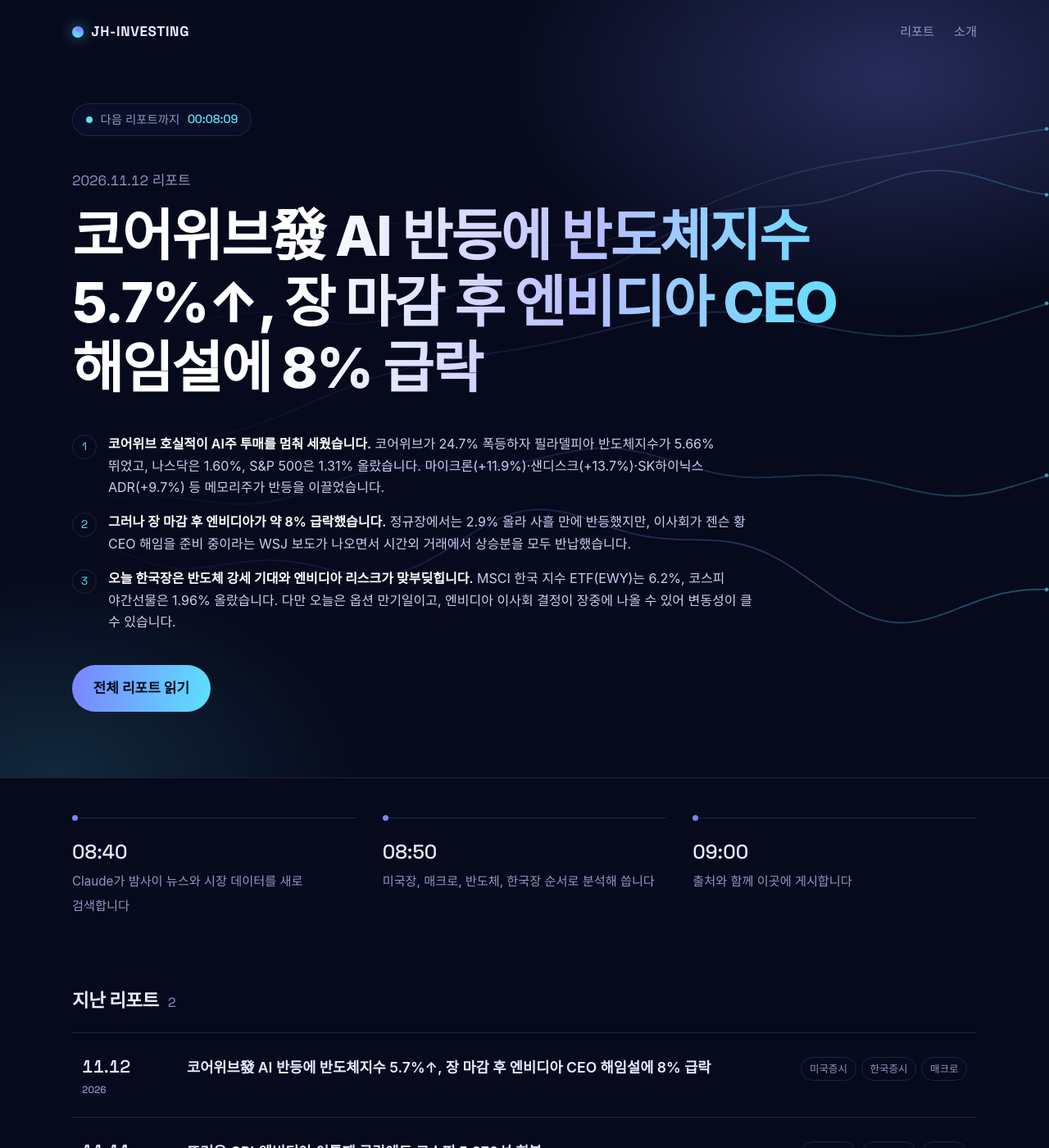
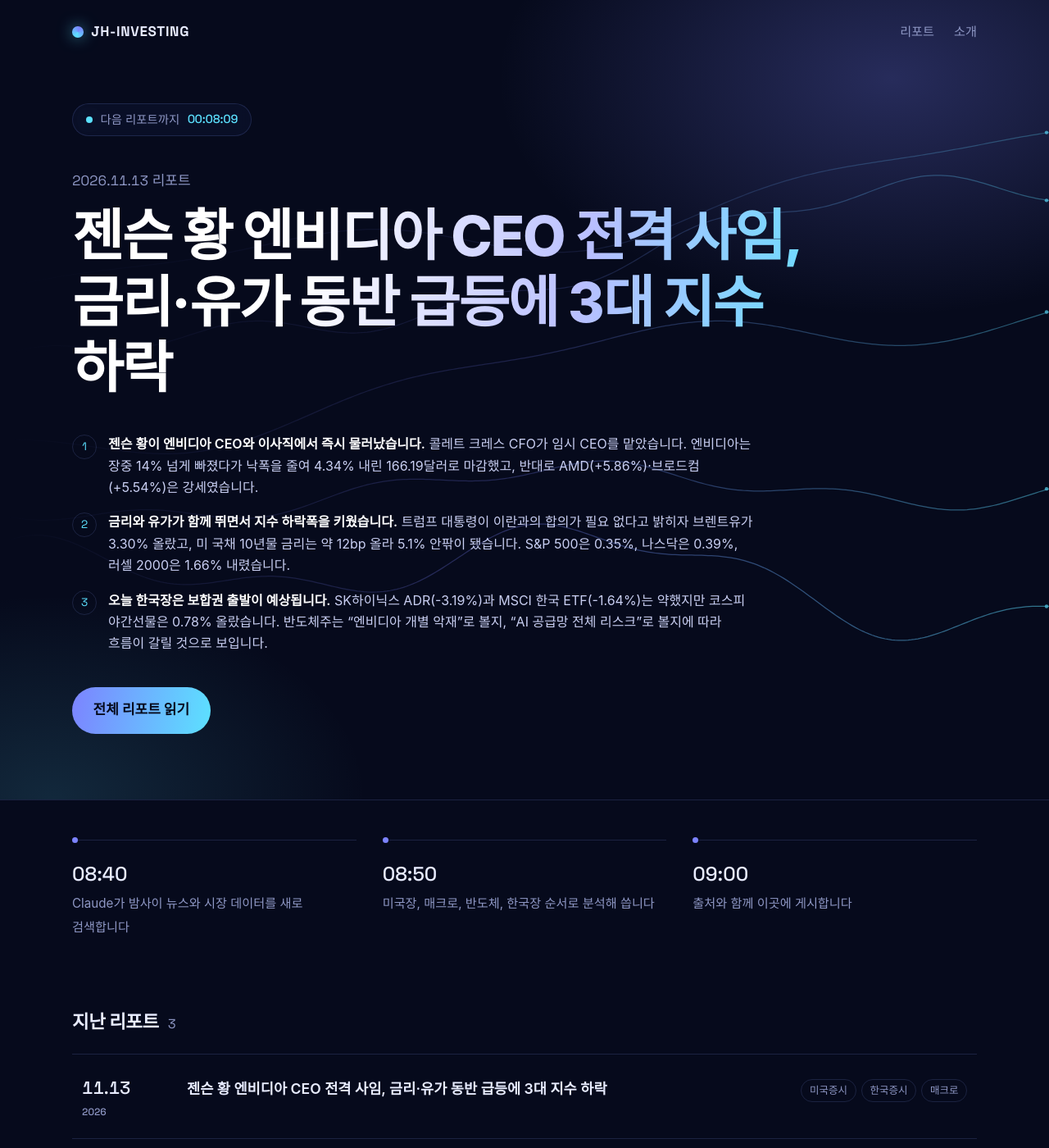
Before and after one commit to jaehun-py0/JH-INVESTING, a Jekyll site: the page built from index.md, in a window 1280 px wide and 1400 px high. Shown: the whole window at 82% size. Built offline with Jekyll 4.4.1, drawn with Linux system fonts in a browser that asks for light colours; some web fonts are replaced; part of the change alters nothing that is shown.

Commit message:
report: 2026-11-13 데일리 마켓 리포트
Co-Authored-By: Claude Opus 5.5 <noreply@anthropic.com>
Claude-Session: https://claude.ai/code/session_01NYfSVazsUK7Pdmr26JRTfN

```diff
--- a/_data/glossary.yml
+++ b/_data/glossary.yml
@@ -105,3 +105,11 @@
   desc: 한국 정규장이 끝난 뒤 저녁부터 다음 날 새벽까지 거래되는 코스피200 선물입니다. 미국장 흐름이 반영돼 다음 날 아침 한국장 출발을 가늠하는 데 쓰입니다.
 - term: EWY
   desc: 미국 증시에 상장된 한국 주식 ETF(MSCI 한국 지수 추종)입니다. 한국장이 닫힌 밤사이 외국인이 한국 주식을 어떻게 보는지 보여주는 참고 지표로 쓰입니다.
+- term: 신규 실업수당 청구건수
+  desc: 미국에서 한 주 동안 새로 실업급여를 신청한 사람 수입니다. 매주 목요일 발표되며, 숫자가 늘면 고용시장이 식고 있다는 신호로 읽힙니다.
+- term: 기존주택판매
+  desc: 새로 지은 집이 아닌, 이미 있던 주택이 한 달 동안 얼마나 거래됐는지 보여주는 미국 지표입니다. 금리가 오르면 대출 부담 때문에 보통 줄어듭니다.
+- term: 목표주가
+  desc: 증권사 애널리스트가 분석을 바탕으로 '앞으로 이 정도 가격이 적정하다'고 제시하는 주가입니다. 전망일 뿐 실제 주가를 보장하지 않습니다.
+- term: 지배구조
+  desc: 회사를 누가, 어떤 방식으로 이끌고 감시하는지를 말합니다. CEO와 이사회의 관계, 의사결정 구조 등이 포함되며, 문제가 생기면 주가에 큰 영향을 줄 수 있습니다.
--- /dev/null
+++ b/_posts/2026-11-13-daily-market-report.md
@@ -0,0 +1,175 @@
+---
+layout: post
+title: "[데일리 마켓] 2026.11.13(금) — 젠슨 황 엔비디아 CEO 전격 사임, 금리·유가 동반 급등에 3대 지수 하락"
+date: 2026-11-13 09:00:00 +0900
+categories: [daily-report]
+tags: [미국증시, 한국증시, 매크로, 엔비디아, 반도체, 국채금리, 유가]
+---
+
+## 오늘의 3줄 요약
+
+1. **젠슨 황이 엔비디아 CEO와 이사직에서 즉시 물러났습니다.** 콜레트 크레스 CFO가 임시 CEO를 맡았습니다. 엔비디아는 장중 14% 넘게 빠졌다가 낙폭을 줄여 4.34% 내린 166.19달러로 마감했고, 반대로 AMD(+5.86%)·브로드컴(+5.54%)은 강세였습니다.
+2. **금리와 유가가 함께 뛰면서 지수 하락폭을 키웠습니다.** 트럼프 대통령이 이란과의 합의가 필요 없다고 밝히자 브렌트유가 3.30% 올랐고, 미 국채 10년물 금리는 약 12bp 올라 5.1% 안팎이 됐습니다. S&P 500은 0.35%, 나스닥은 0.39%, 러셀 2000은 1.66% 내렸습니다.
+3. **오늘 한국장은 보합권 출발이 예상됩니다.** SK하이닉스 ADR(-3.19%)과 MSCI 한국 ETF(-1.64%)는 약했지만 코스피 야간선물은 0.78% 올랐습니다. 반도체주는 "엔비디아 개별 악재"로 볼지, "AI 공급망 전체 리스크"로 볼지에 따라 흐름이 갈릴 것으로 보입니다.
+
+---
+
+## 1. 미국 증시 마감 (11/12 뉴욕 종가)
+
+| 지수 | 종가 | 등락 | 등락률 |
+|---|---:|---:|---:|
+| S&P 500 | 7,592.40 | -26.98 | -0.35% |
+| 나스닥 종합 | 25,366.09 | -100.10 | -0.39% |
+| 다우존스 | 52,297.09 | -189.40 | -0.36% |
+| 러셀 2000 | 2,799.06 | -47.20 | -1.66% |
+| 필라델피아 반도체지수 | 10,506.67 | -57.44 | -0.54% |
+| VIX | 18.70 | +1.21 | +6.92% |
+
+*나스닥 등락폭은 대부분의 출처가 -100.10포인트로 전했지만 일부 국내 기사는 -101.00포인트로 보도했습니다. 전일 종가 대비 계산값(-100.10)을 썼습니다.*
+
+**충격은 컸지만, 장중에 상당 부분 흡수됐습니다.** 개장 직후 S&P 500은 1% 가까이, 나스닥은 1% 넘게 밀렸습니다. 엔비디아가 개장가 기준 13% 급락하며 시작했기 때문입니다. 하지만 장이 진행되면서 엔비디아 낙폭이 줄고 다른 AI 반도체주로 매수세가 옮겨가, 3대 지수 하락폭은 0.4% 안팎에 그쳤습니다. 시가총액 4조 달러 안팎의 회사 CEO가 하루아침에 물러난 것치고는 지수 반응이 제한적이었다는 점에서, 시장이 이번 사태를 "AI 수요 문제"가 아니라 "한 회사의 지배구조 문제"로 받아들이고 있는 것으로 해석됩니다.
+
+**지수를 누른 또 하나의 요인은 금리와 유가였습니다.** 중소형주 중심의 러셀 2000이 1.66% 떨어져 대형주 지수보다 낙폭이 훨씬 컸습니다. 금리 상승에 더 민감한 중소형주가 국채 10년물 5.1% 재돌파에 크게 반응한 것으로 보입니다. 업종별로는 유가 급등 덕에 에너지(+1.5%)가 11개 업종 중 가장 강했고, 소재(-1.49%)가 가장 약했습니다. AP 집계로 이번 주(목요일까지) S&P 500은 2.9%, 나스닥은 3.2% 올라 주간 기준으로는 여전히 플러스입니다.
+
+**눈에 띈 종목**
+
+- 🔻 **엔비디아 -4.34%(166.19달러)**: 장중 저점 148.80달러까지 밀렸습니다. 아래 3장에서 자세히 다룹니다.
+- 🔺 **AMD +5.86%, 브로드컴 +5.54%, 아리스타 +5.05%**: 엔비디아 리더십 공백의 반사이익 기대가 몰렸습니다. AMD는 윌리엄블레어가 투자의견을 '시장수익률'에서 '시장수익률 상회'로 올린 것도 힘이 됐습니다.
+- 🔻 **네비우스 -16.84%**: 3분기 매출은 예상을 웃돌았지만, 올해 매출이 가이던스(30억~34억 달러)의 하단에 그칠 것이라고 밝혔습니다.
+- 🔻 **코어위브 -6.86%**: 전날 25% 가까이 급등한 뒤, 약 40억 달러 규모 차입 계획 보도가 나오며 되밀렸습니다.
+- 🔻 **메모리·장비**: 샌디스크 -4.11%, 어플라이드머티리얼즈 -3.58%, 마벨 -2.58%, ASML -2.43%, 인텔 -2.08%, TSMC -1.90%, 마이크론 -1.59%
+- 🔺 **알파벳 +1.8%, 테슬라 +1.69%**, 엑슨모빌 +1.84%, 셰브론 +1.44%
+
+**장 마감 후 실적**
+
+- **시스코**: 1분기(FY2027) 매출이 185억 달러로 1년 전보다 24% 늘어 시장 예상(181억 3,000만 달러)을 넘었습니다. 조정 주당순이익도 1.40달러로 예상(1.33달러)을 웃돌았습니다. 연간 매출 가이던스를 748억~758억 달러로 높였고, 하이퍼스케일러 대상 AI 매출 목표를 90억 달러로 제시했습니다. 주가는 시간외에서 약 2% 올랐습니다.
+- **어플라이드머티리얼즈**: 4분기(FY2026) 매출이 104억 1,000만 달러로 1년 전보다 53% 늘었고, 조정 주당순이익은 4.16달러로 시장 예상을 웃돌았습니다. 다음 분기 가이던스도 긍정적으로 제시했다는 보도이며, 시간외 주가는 약 1.4% 올랐습니다. 반도체 장비 수요가 여전히 강하다는 신호로 볼 수 있습니다.
+
+## 2. 세계 경제·매크로
+
+| 지표 | 수준 | 변동 | 기준 |
+|---|---:|---:|---|
+| 미 국채 2년물 | 약 4.86~4.87% | 약 +14bp | 11/12 뉴욕 (11/11 휴장, 11/10 대비) |
+| 미 국채 10년물 | 약 5.11% | 약 +12bp | 11/12 뉴욕 (11/11 휴장, 11/10 대비) |
+| 달러인덱스(DXY) | 103.17 | +0.29% | 11/12 뉴욕 |
+| 원/달러 환율 | 1,330.7원 | -2.9원 | 11/12 서울 주간 종가 |
+| WTI (12월물) | $88.74 | +2.55% | 11/12 정산가 |
+| 브렌트유 (1월물) | $95.82 | +3.30% | 11/12 정산가 |
+| 금 (12월물 선물) | $3,885.30 | -2.9% | 11/12 (현물 약 $3,876, -2.77%) |
+| 비트코인 | 약 $71,507 | -3.76% | 11/12 뉴욕 마감 무렵 |
+
+*10년물 금리는 출처에 따라 5.10%~5.12%, 2년물은 4.862%~4.873%로 조금씩 다르게 전해졌습니다. 금은 출처마다 기준 시점과 기준값이 달라 낙폭이 -2.77%~-3.07%로 엇갈립니다.*
+
+**금리: 10년물 다시 5.1%대**
+
+- 미 국채 10년물 금리가 하루 만에 약 12bp 뛰어 5.1% 안팎이 됐습니다. 2년물도 4.86%대로 올랐습니다. 10월 CPI 충격이 남아 있는 상태에서 유가가 다시 뛰자 "물가가 쉽게 잡히지 않을 것"이라는 우려가 채권 매도로 이어진 것으로 해석됩니다.
+- 달러인덱스는 사흘 연속 올라 103.17을 기록했습니다. 2025년 4월 이후 최고 수준입니다. 금은 금리·달러 동반 강세에 3% 가까이 급락해 1년 내 최저 수준에 근접했습니다.
+
+**연준: 12월 인상 확률 약 85%, 인사들 사이에선 온도차**
+
+- CME FedWatch 기준 12월 FOMC(현지 12/8~9)에서 0.25%p 인상 확률은 84.7%, 0.5%p 인상 확률은 15.3%로 반영됐습니다.
+- 해맥 클리블랜드 연은 총재는 공격적으로 올릴 필요는 없다는 입장을, 데일리 샌프란시스코 연은 총재는 금리를 더 올려야 할 수 있다는 입장을 보였습니다. 인상 자체보다 "속도"를 두고 의견이 갈리고 있는 것으로 보입니다.
+
+**경제지표: 고용은 견조, 주택은 15년 만의 부진**
+
+- 신규 실업수당 청구건수(11/7 주간)는 20만 건으로 예상(약 19만 5,000건)을 조금 웃돌았고, 전주보다 9,000건 늘었습니다. 계속 청구건수는 169만 7,000건으로 2만 건 줄었습니다. 고용시장이 크게 식지 않았다는 점은 연준의 인상 명분을 유지시키는 요인입니다.
+- 10월 기존주택판매는 전월보다 5.5% 줄어 연율 375만 건을 기록했습니다. 2010년 8월 이후 가장 낮은 수준입니다. 7%를 넘는 모기지 금리가 주택 거래를 얼어붙게 한 것으로 해석됩니다.
+
+**유가·지정학: 트럼프 "이란과 합의 필요 없다"**
+
+- 트럼프 대통령이 트루스소셜에 미국은 더 이상 이란과 합의할 필요가 없다는 취지의 글을 올리면서, 휴전·협상 기대가 다시 꺾였습니다. 호르무즈 해협의 상업 운항은 여전히 크게 제한돼 있습니다.
+- 브렌트유는 3.30% 올라 95달러대로 복귀했습니다. 이달 초 트럼프의 발언으로 유가가 크게 내렸던 만큼, 발언 하나에 유가가 크게 출렁이는 국면이 이어지고 있습니다.
+- 트럼프 대통령은 같은 날 엔비디아 후임 CEO로 팀 쿡 애플 CEO를 거론하는 글도 올렸습니다. 공식 인선과는 무관한 발언입니다.
+
+**ECB·BOJ·한국은행**
+
+- 11/12에 새로 나온 ECB·BOJ·한국은행의 주요 결정이나 발언은 확인되지 않았습니다.
+
+## 3. 주요 섹터·이슈
+
+### 엔비디아: 33년 만의 리더십 교체
+
+- **무슨 일이 있었나**: 엔비디아 이사회는 젠슨 황이 사장·CEO·이사직에서 즉시 물러났다고 밝혔습니다. 2013년부터 CFO를 맡아 온 콜레트 크레스가 임시 CEO가 됐고, 회사는 내부와 외부 후보를 모두 놓고 정식 후임을 찾고 있습니다. 이사회는 처음으로 별도 의장직을 만들어 하비 존스를 선임했습니다.
+- **배경**: 황 전 CEO를 둘러싼 사생활 의혹 보도가 잇따랐습니다. 그중 한 명은 미국 정보당국이 중국 스파이로 의심하는 인물이라는 보도가 있었고(중국 정부는 부인), 직속 임원과의 관계 의혹도 제기됐습니다.
+- **주가와 증권가**: 주가는 장중 14% 넘게 빠졌다가 -4.34%로 마감했습니다. 장 초반 30분 동안 개인 투자자 순매수가 약 1억 1,100만 달러로 역대 최대였다는 집계도 있습니다. 씨티는 목표주가를 285달러에서 225달러로, 번스타인은 400달러에서 200달러로 낮췄습니다. 10월 6일 기록한 사상 최고 종가(239.24달러) 대비로는 약 30% 하락한 상태입니다.
+- **해석**: 장중 저점에서 낙폭이 크게 줄어든 것은 "불확실성이 해소됐다"는 측면도 있었던 것으로 보입니다. 다만 창업자 없는 엔비디아의 전략 방향, 그리고 새 경영진이 공급망·고객 배분을 바꿀지는 아직 알 수 없습니다. 11/18(KST) 실적 발표가 새 체제의 첫 시험대가 될 전망입니다.
+
+### AI 반도체: 엔비디아의 공백을 누가 채우나
+
+- AMD·브로드컴·아리스타가 5% 넘게 오른 반면, 엔비디아 공급망에 가까운 TSMC·마이크론·SK하이닉스 ADR은 내렸습니다. 시장이 "엔비디아 고객이 대안을 찾을 수 있다"는 시나리오를 일부 반영한 것으로 해석됩니다.
+- 시스코가 AI 네트워킹 수요로 실적과 가이던스를 모두 끌어올렸고, 어플라이드머티리얼즈도 기록적인 매출을 냈습니다. AI 인프라 투자 자체가 꺾였다는 신호는 아직 보이지 않습니다.
+
+### 메모리 반도체와 한국 반도체주
+
+- 전날 급등했던 메모리주는 하루 만에 숨을 골랐습니다(샌디스크 -4.11%, 마이크론 -1.59%, SK하이닉스 ADR -3.19%).
+- **SK하이닉스**: 엔비디아는 SK하이닉스 HBM의 최대 고객입니다. 국내 증권가에서는 차세대 플랫폼(베라 루빈) 양산 일정과 공급 계약이 1~2년 단위로 이미 정해져 있어 당장 큰 차질은 없을 것이라는 분석이 나옵니다. 다만 새 경영진이 공급사 배분을 조정할 가능성은 중장기 변수로 남습니다.
+- **삼성전자**: 엔비디아 의존도가 상대적으로 낮다는 점이 부각되며 어제 국내 장에서도 SK하이닉스(-1.80%)와 달리 올랐습니다(+0.97%). AMD·브로드컴 등 엔비디아 경쟁사의 강세는 이들에 메모리를 공급하는 업체에 상대적으로 우호적일 수 있습니다.
+- 한편 미국 의회의 반도체 수출통제 강화 논의, 그리고 미·중 무역 휴전에 따른 일부 수출통제 유예가 2027년 1월 10일 끝난다는 점도 반도체주의 잠재 변수로 거론됩니다.
+
+### 빅테크·AI 상장 이슈
+
+- 앤트로픽(본 리포트를 작성하는 AI인 Claude의 개발사)은 이르면 11/19 또는 11/20 나스닥에 상장할 것이라는 WSJ 보도가 있습니다. 기업가치는 1조 2,500억~1조 7,500억 달러로 거론되지만, 최근 AI주 변동성으로 1조 1,000억~1조 3,000억 달러를 예상하는 투자자도 있다는 보도입니다.
+
+## 4. 한국 증시 체크포인트
+
+| 지수 | 11/12 종가 | 등락 |
+|---|---:|---:|
+| 코스피 | 5,342.73 | -32.63 (-0.61%) |
+| 코스닥 | 696.53 | -8.57 (-1.22%) |
+
+**전일(11/12) 마감 요약**
+
+- 코스피는 0.20% 오른 5,385.94로 출발해 장중 5,458.84까지 올랐지만, 엔비디아 CEO 해임 보도 여파와 오후 들어 커진 기관 매도에 하락 전환했습니다. 옵션 만기일이 겹쳐 장 막판 변동성도 컸습니다. 코스닥은 700선을 내줬습니다.
+- **수급(코스피, 정규장 기준)**: 외국인 +3,705억원 순매수(사흘 연속), 기관 -6,910억원, 개인 -2,040억원 순매도(연합뉴스). 기관 매도는 금융투자에 집중됐습니다. *일부 매체(아시아경제)는 외국인 +1,676억원, 기관 -7,642억원, 개인 +617억원으로 전해 집계 시점에 따라 차이가 큽니다.*
+- **삼성전자** 208,000원(+0.97%), **SK하이닉스** 1,254,000원(-1.80%)으로 엇갈렸습니다. 삼성전기(-4.01%), 현대차(-2.20%), LG에너지솔루션(-1.79%)은 약했고 삼성바이오로직스(+1.33%), 셀트리온(+1.21%)은 올랐습니다.
+- 업종별로는 IT서비스(-3.11%), 보험(-2.28%), 화학(-1.89%)이 약했고 오락·문화(+2.20%), 운수창고(+1.88%), 전기가스(+1.01%)가 강했습니다.
+
+**오늘(11/13) 볼 것**
+
+- **보합권 출발 전망**: 엔비디아(-4.34%)와 SK하이닉스 ADR(-3.19%)은 부담이지만, 코스피 야간선물은 장중 낙폭을 만회해 0.78% 오른 채 끝났습니다. 미국에서 이미 충격이 상당 부분 소화된 만큼, 추가 충격은 제한적일 수 있다는 분석이 나옵니다.
+- **반도체 내 차별화**: 엔비디아 의존도가 높은 종목과 그렇지 않은 종목, 메모리와 장비주 사이에서 흐름이 갈릴 가능성이 있습니다. 시스코·어플라이드머티리얼즈의 호실적은 AI 인프라·장비 관련주에 우호적인 재료입니다.
+- **금리·유가 부담**: 미 국채 10년물 5.1%, 브렌트유 95달러대는 성장주와 항공·화학 등 유가 민감 업종에 부담입니다. 반대로 정유·에너지 관련주에는 우호적일 수 있습니다.
+- **외국인 수급**: 외국인이 사흘 연속 순매수했지만, 달러인덱스가 1년 7개월 만의 최고 수준이고 원/달러 환율도 1,330원대여서 매수세가 이어질지가 관건입니다.
+- **주목 업종**: 반도체(삼성전자·SK하이닉스), 반도체 장비, AI 네트워킹, 정유·에너지
+
+## 5. 오늘·이번 주 일정 (KST)
+
+| 일시 | 이벤트 |
+|---|---|
+| 11/13(금) 22:30 | 미국 10월 생산자물가지수(PPI) |
+| 11/17(화) 22:30 | 미국 10월 소매판매 |
+| 11/18(수) 06:20 | **엔비디아 3분기(FY2027) 실적 발표** (컨퍼런스콜 07:00, 현지 11/17 14:00 PT) |
+| 11/18(수)~19(목) | APEC 정상회의(중국 선전). 트럼프 대통령은 시진핑 주석과 만날 것으로 본다고 언급 |
+| 11/19(목) 또는 20(금) | 앤트로픽 나스닥 상장 예정 (WSJ 보도 기준) |
+| 12/10(목) 새벽 | 미국 FOMC 금리 결정 (현지 12/8~9) |
+
+---
+
+## 출처
+
+- [How major US stock indexes fared Thursday 11/12/2026 (AP/KRMG)](https://krmg.com/2026/11/12/how-major-us-stock-indexes-fared-thursday-11-12-2026/)
+- [What we know after Jensen Huang resigns as Nvidia's CEO (AP/KRMG)](https://krmg.com/2026/11/12/what-we-know-after-jensen-huang-resigns-as-nvidias-ceo/)
+- [Stocks Slip as Wall Street Weighs Nvidia's CEO Crisis (Kiplinger)](https://www.kiplinger.com/investing/stocks/stocks-slip-as-wall-street-weighs-nvidias-ceo-crisis-stock-market-today)
+- [Stock Market Today, November 12, 2026: Stocks Fall as Treasury Yields Hit 5.10% (Vista P Global)](https://vistapglobal.com/stock-market-today-november-12-2026-stocks-fall-as-treasury-yields-hit-5-10-oil-rises-and-nvidia-faces-leadership-reset-amd-crwv-eprx-googl-modd-msft-nvda-ser-spcx-ttek-ual/)
+- [Gold, silver slide as Treasury yields surge, Fed hike concerns intensify (Kitco)](https://www.kitco.com/news/article/2026-11-12/gold-silver-slide-treasury-yields-surge-fed-hike-concerns-intensify-kitco)
+- [젠슨 황 사임·유가 급등에 일제히 하락…나스닥 0.39%↓ (MTN)](https://news.mtn.co.kr/article/2026111306160010584)
+- [젠슨 황 퇴진·유가 급등, 하락 마감···AMD·브로드컴 '반사이익' (서울파이낸스)](https://www.seoulfn.com/news/articleView.html?idxno=642707)
+- [젠슨 황 사임·유가 상승에 휘청…韓증시 관망세 (아시아경제)](https://www.asiae.co.kr/article/2026111307592904012)
+- [젠슨 황 사임 충격에 뉴욕증시 동반 하락…엔비디아 4% 급락 (헤럴드경제)](https://biz.heraldcorp.com/article/10935716)
+- [[마켓뷰] '젠슨 황 퇴진' 파장 어디까지? 코스피 영향 주시 (연합뉴스/뉴스통)](https://www.newstong.co.kr/view3.aspx?seq=14813237)
+- [[오늘의 투자전략] 코스피, 엔비디아 경영 불확실성 진정에도 보합권 전망 (이투데이)](https://www.etoday.co.kr/news/view/2647679)
+- [잰슨황이 촉발한 'AI 반도체 시장 재편'... 한국 반도체주 향방은 (한국경제)](https://www.hankyung.com/article/202611134078i)
+- ['젠슨황 해임설'에 코스피 상승분 반납 (아시아경제)](https://view.asiae.co.kr/article/2026111215510906516)
+- [옵션만기일·젠슨 황 스캔들에 코스피 0.61% 하락 (한국경제TV)](https://www.wowtv.co.kr/NewsCenter/News/Read?articleId=A202611120128)
+- [美 긴축 우려에도 환율 2.9원↓…1330.7원 마감 (뉴스1)](https://www.news1.kr/finance/market-exr/6352275)
+- [Cisco edges up after surpassing Q1 estimates and raising full-year guidance (Seeking Alpha)](https://seekingalpha.com/news/4671741-cisco-edges-up-after-surpassing-q1-estimates-and-raising-full-year-guidance)
+- [Applied Materials shares rise after Q4 earnings beat expectations (GuruFocus)](https://www.gurufocus.com/news/9195741/applied-materials-amat-shares-rise-after-q4-earnings-beat-expectations)
+- [NVIDIA Sets Conference Call for Third Quarter Financial Results (NVIDIA)](https://investor.nvidia.com/news/press-release-details/2026/NVIDIA-Sets-Conference-Call-for-Third-Quarter-Financial-Results/)
+- [WSJ "앤트로픽 19일 또는 20일 상장…기업가치에 관심 집중" (연합뉴스/스톡허브)](https://stockhub.kr/news/news_3c139044049e)
+- [Trump Thinks He Will Meet Xi and Putin at China APEC Summit (Reuters/China Global South)](https://chinaglobalsouth.com/2026/11/09/trump-xi-putin-china-apec-summit-iran-nuclear-talks/)
+- [2026 APEC meeting to be held on Nov 18-19 in China's Shenzhen (CGTN)](https://news.cgtn.com/news/2025-12-12/2026-APEC-meeting-to-be-held-on-Nov-18-19-in-China-s-Shenzhen-1J2J7kAKi9W/share_amp.html)
+- [US Retail Sales 2026-11-17 (Forex Fundamentals)](https://forexfundamentals.com/economic-calendar/us-retail-sales/2026-11-17)
+
+---
+
+> 본 리포트는 AI가 공개된 정보를 바탕으로 작성한 참고 자료이며, 투자 권유가 아닙니다. 투자 판단과 그 결과에 대한 책임은 투자자 본인에게 있습니다.
```
